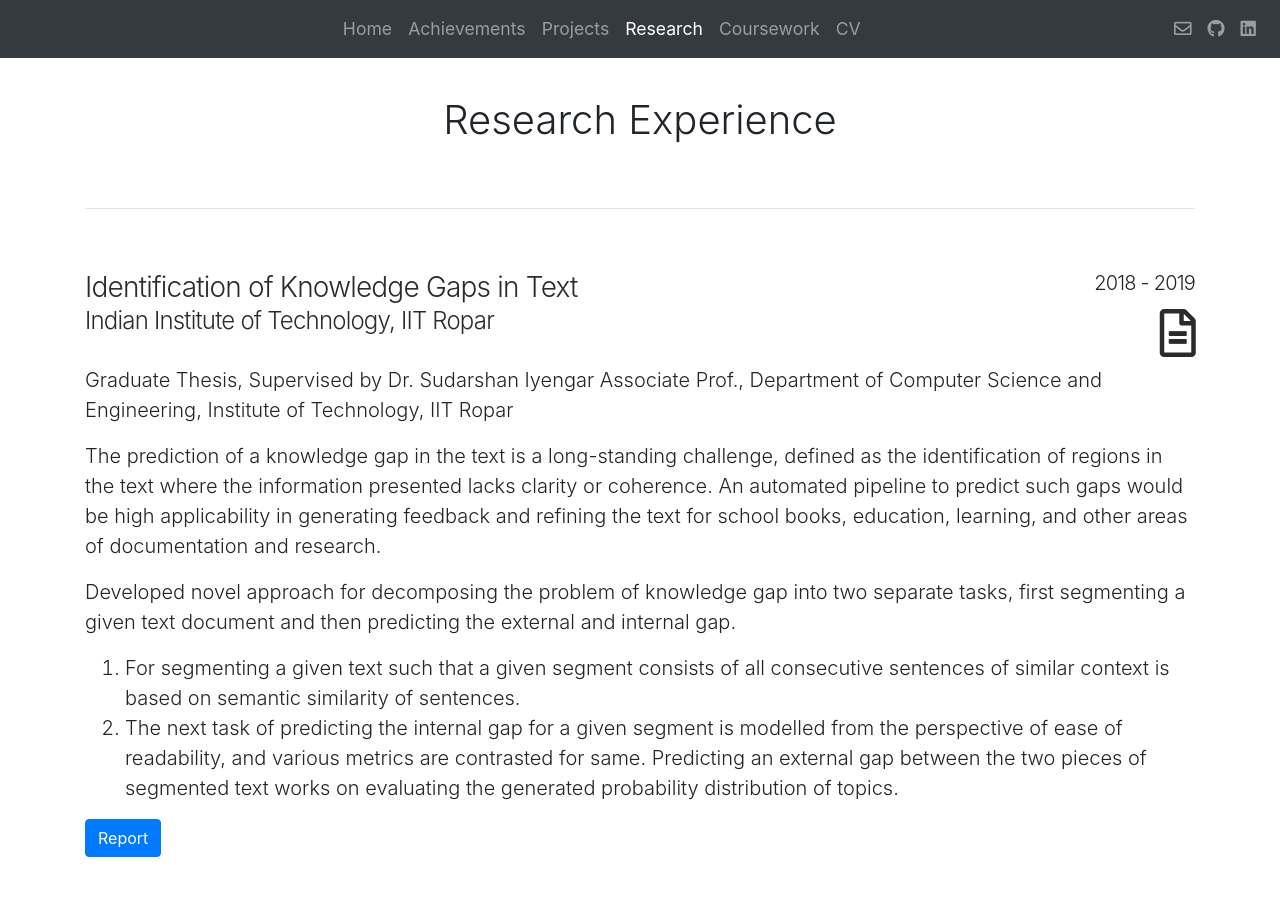
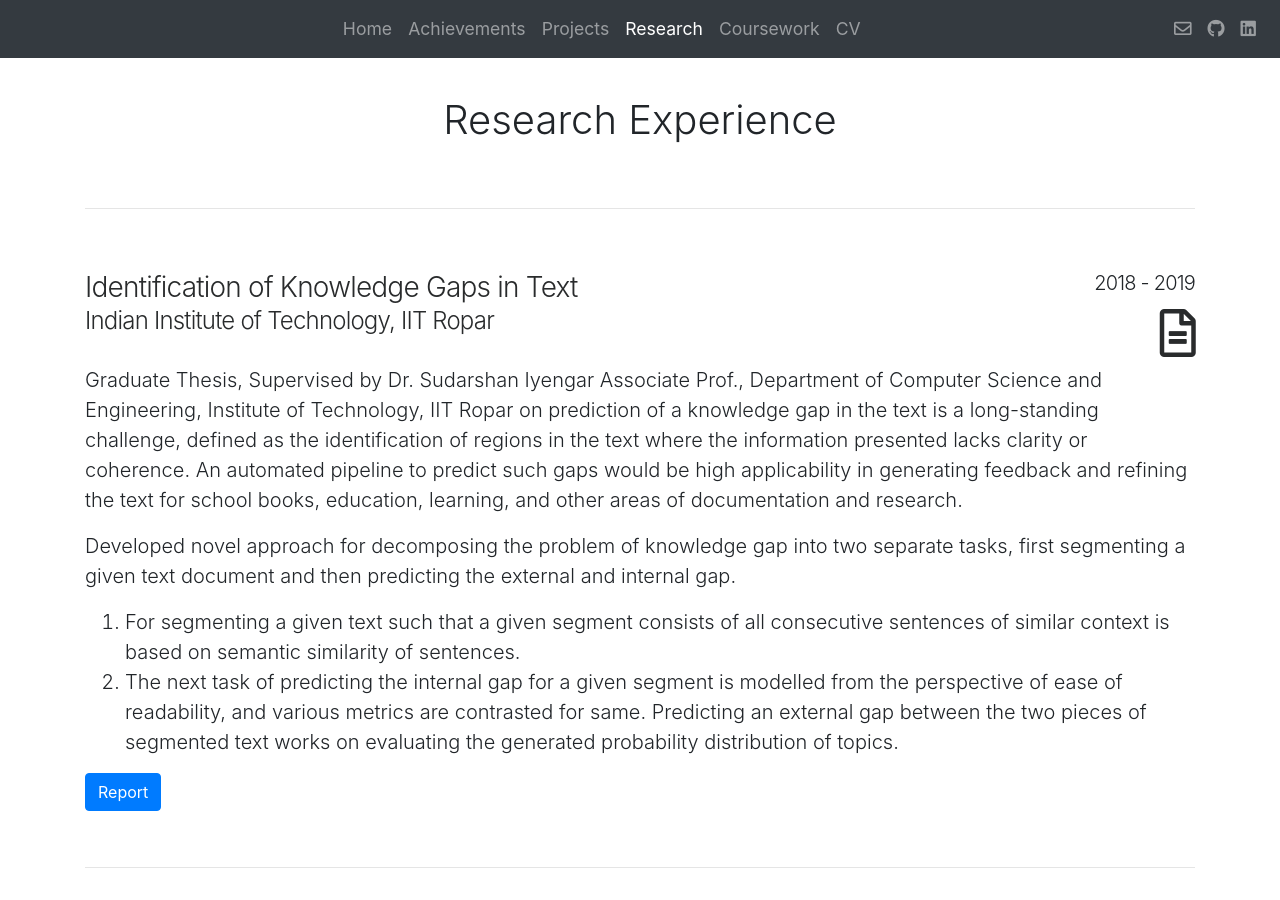
Before and after one commit to thenamangoyal/thenamangoyal.github.io, a Jekyll site: the page built from research.html, in a window 1280 px wide and 900 px high. Built offline with Jekyll 4.4.1, drawn with Linux system fonts in a browser that asks for light colours; nearby versions of some CDN libraries.

Commit message:
Update research

```diff
--- a/research.html
+++ b/research.html
@@ -38,9 +38,7 @@ permalink: "/research"
                 </div>
                 <p class="lead">Graduate Thesis, Supervised by Dr. Sudarshan Iyengar
                         Associate Prof., Department of Computer Science and Engineering, Institute of
-                    Technology, IIT Ropar</p>
-                <p class="lead"><a target="_blank" href=""></a>
-                    The prediction of a knowledge gap in the text is a long-standing challenge, defined as the
+                    Technology, IIT Ropar on prediction of a knowledge gap in the text is a long-standing challenge, defined as the
                     identification of regions in the text where the information presented lacks clarity or
                     coherence. An automated pipeline to predict such gaps would be high applicability in
                     generating feedback and refining the text for school books, education, learning, and other
```
